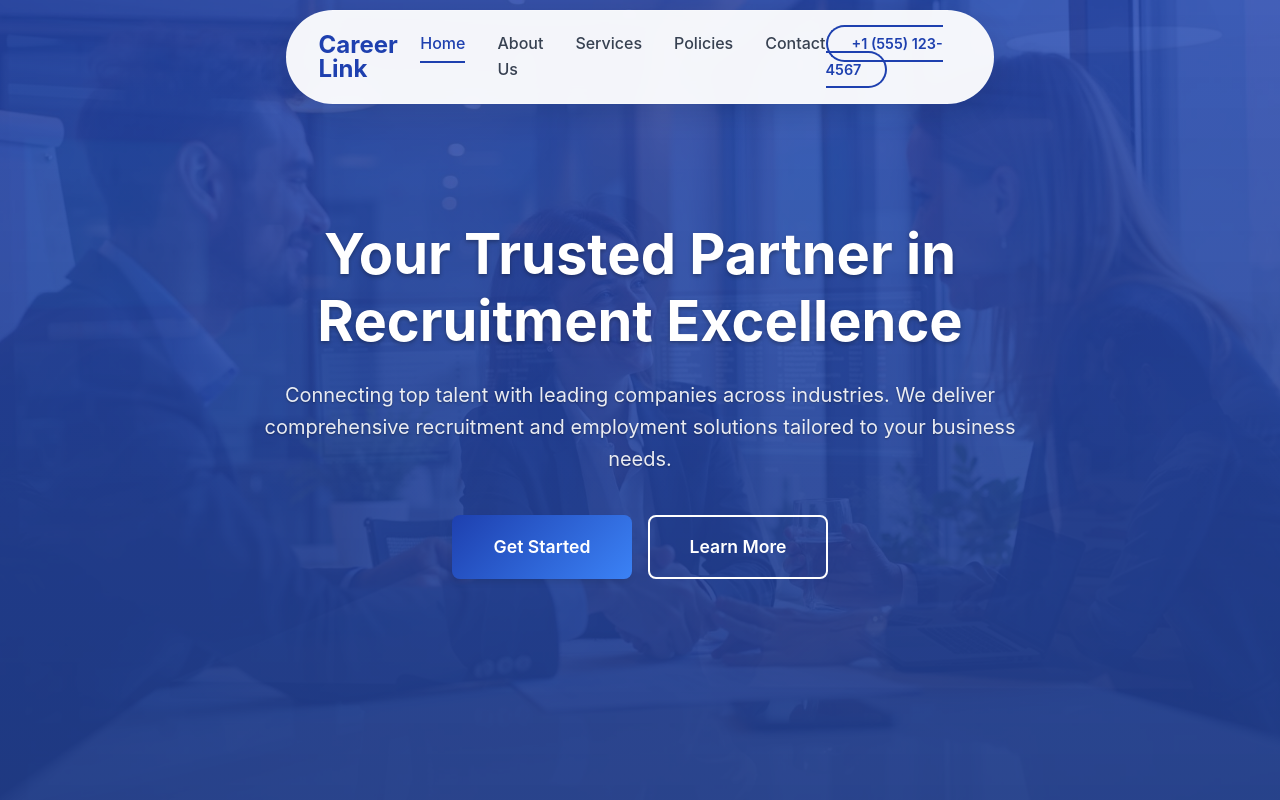
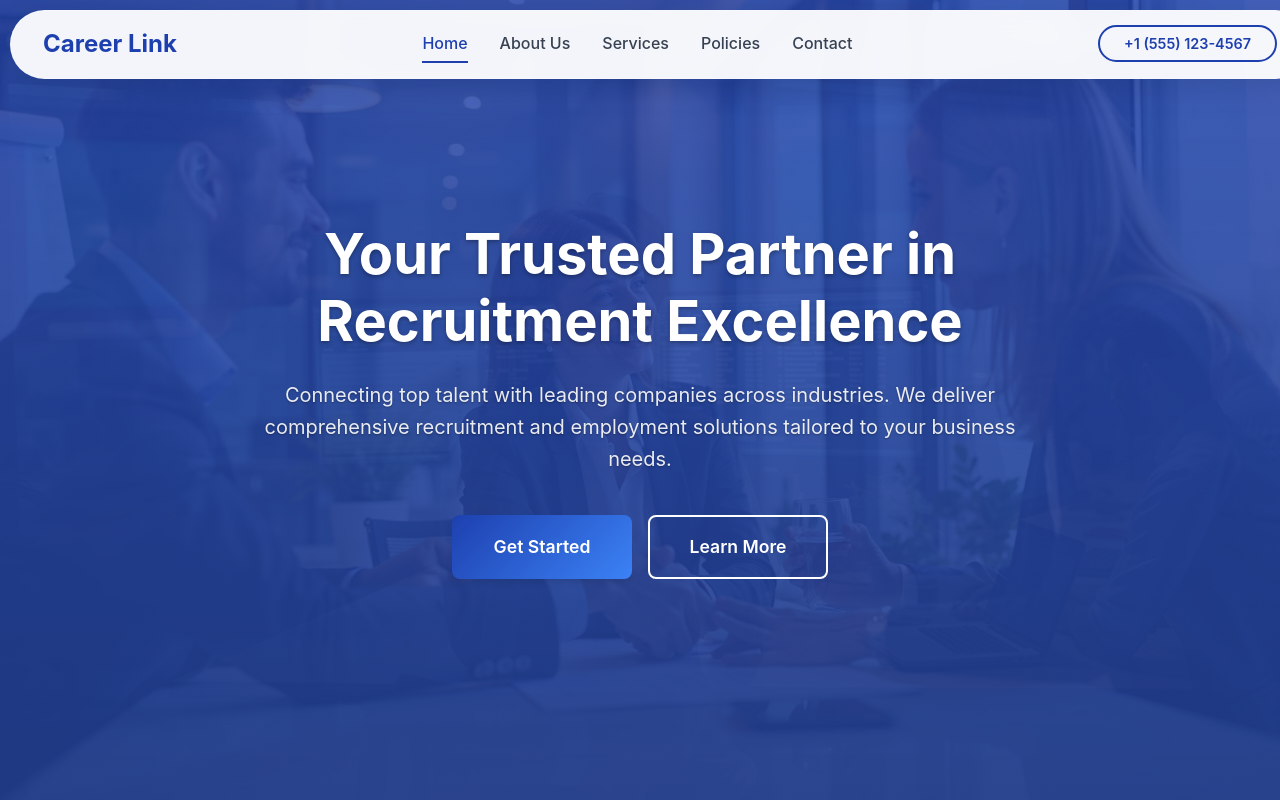
Before and after one commit to Ziad-Asr/recruitment-refined, a React (Vite) app: page / in a window 1280 px wide. Shown: the top 800 px of the page. Built offline with nearby package versions, Linux system fonts and the light colour scheme.

Commit message:
Code edited in Lovable Code Editor

```diff
--- a/src/components/Header/Header.css
+++ b/src/components/Header/Header.css
@@ -201,15 +201,8 @@
 }
 
 /* Responsive Design */
-@media (max-width: 1440px) {
-  .header-content {
-    min-width: auto;
-  }
-}
-
 @media (max-width: 1024px) {
   .header-content {
-    min-width: auto;
     padding: 1rem 1.5rem;
   }
 
```
